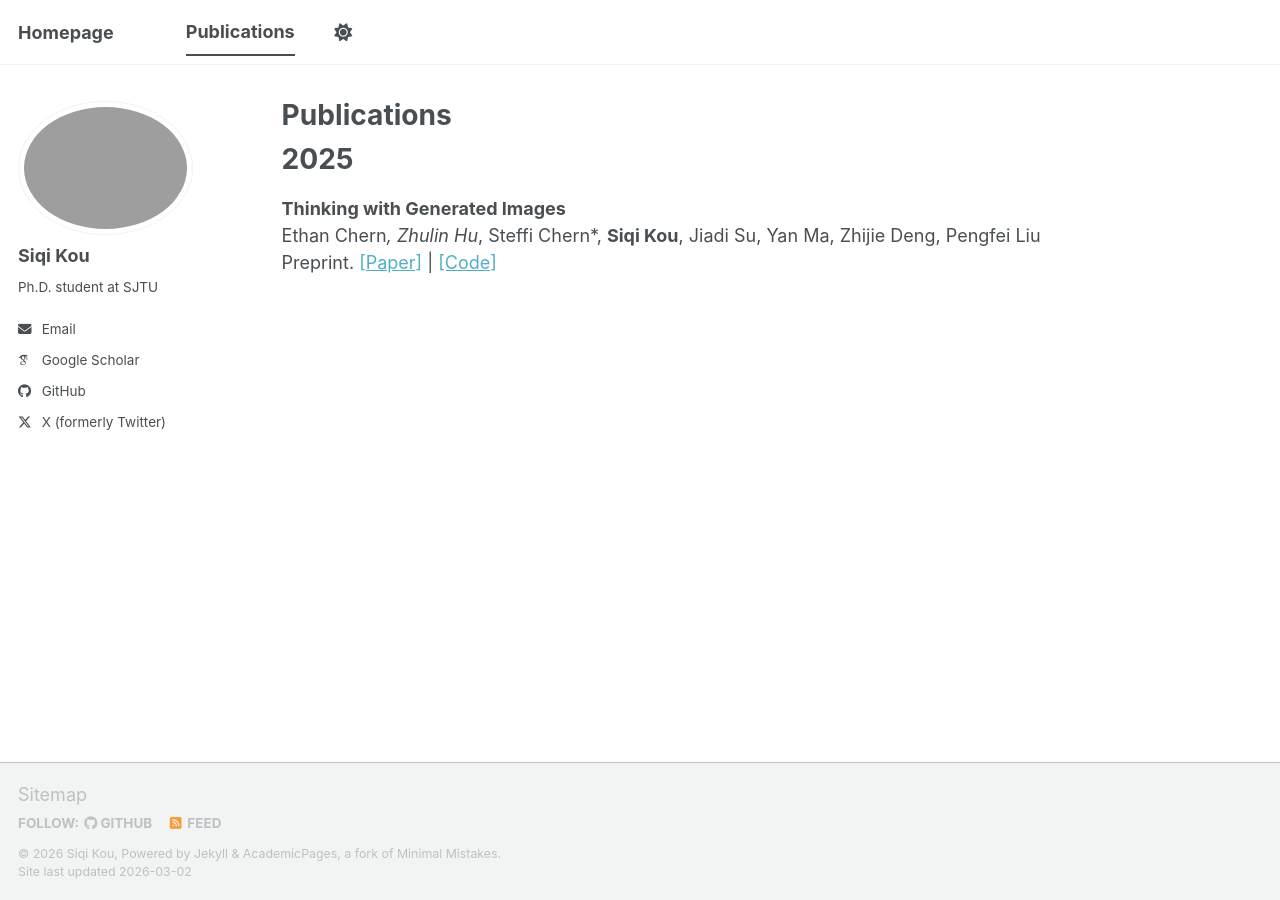
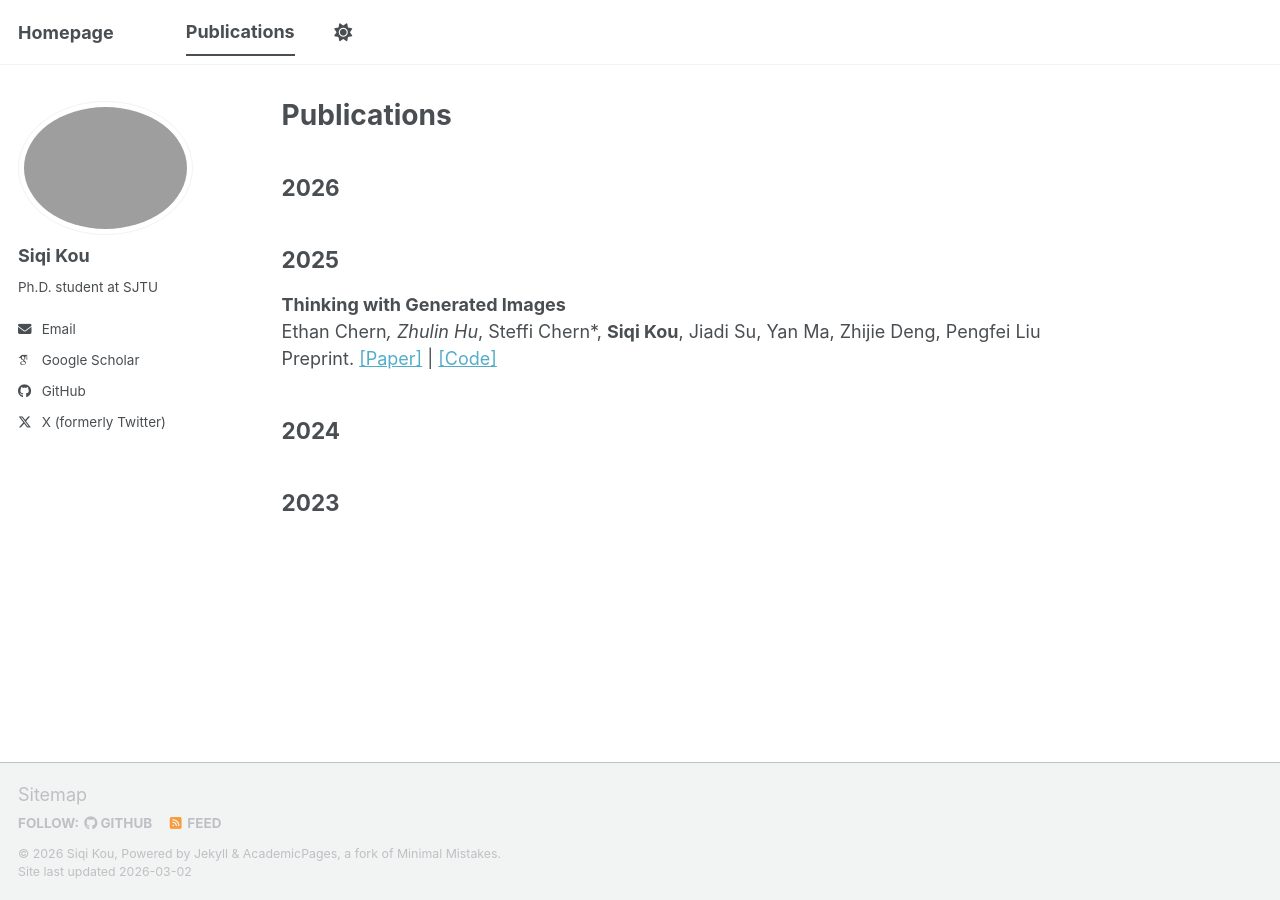
Before and after one commit to karrykkk/karrykkk.github.io, a Jekyll site: the page built from _pages/publications.md, in a window 1280 px wide. Built offline with Jekyll 4.4.1, drawn with Linux system fonts in a browser that asks for light colours; some web fonts are replaced; a script bundle is joined from its source files by our own code; library files that are not in the unit come from our copies.

Commit message:
Update publications.md

```diff
--- a/_pages/publications.md
+++ b/_pages/publications.md
@@ -4,11 +4,17 @@ title: "Publications"
 permalink: /publications/
 author_profile: true
 ---
+## 2026
 
-2025
-====
+## 2025
 
 
 **Thinking with Generated Images**
 Ethan Chern*, Zhulin Hu*, Steffi Chern*, **Siqi Kou**, Jiadi Su, Yan Ma, Zhijie Deng, Pengfei Liu
 Preprint. [[Paper]](https://arxiv.org/abs/2505.22525) | [[Code]](https://github.com/GAIR-NLP/thinking-with-generated-images)
+
+
+## 2024
+
+
+## 2023
```
